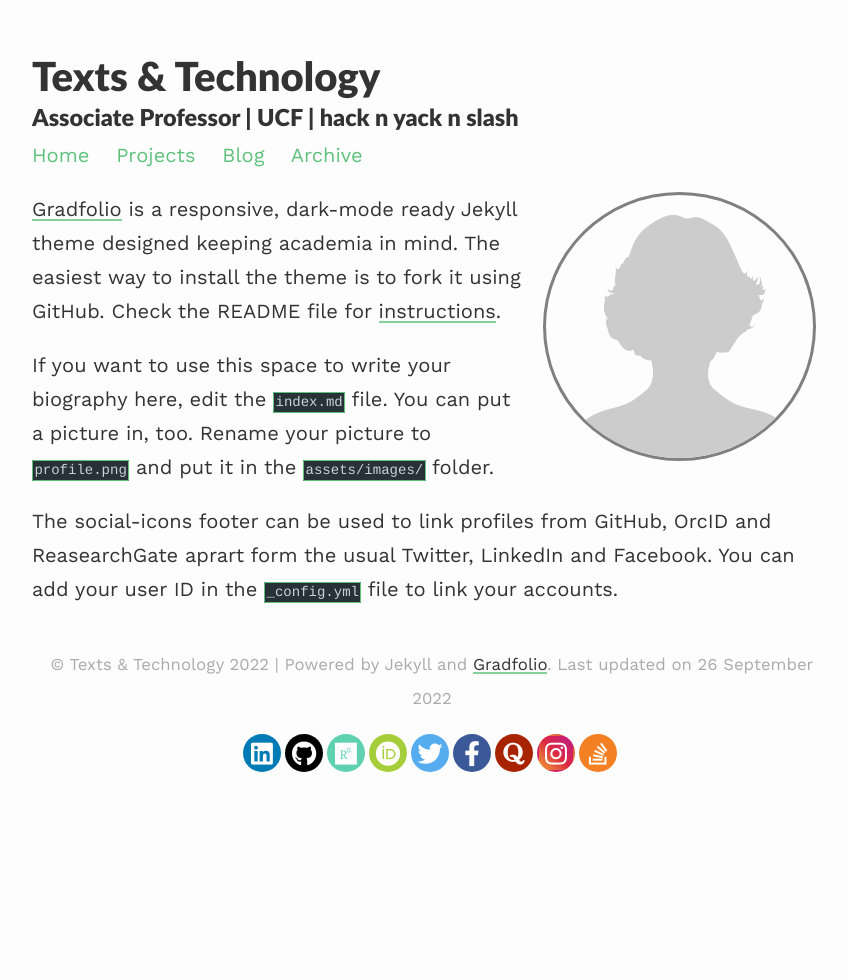
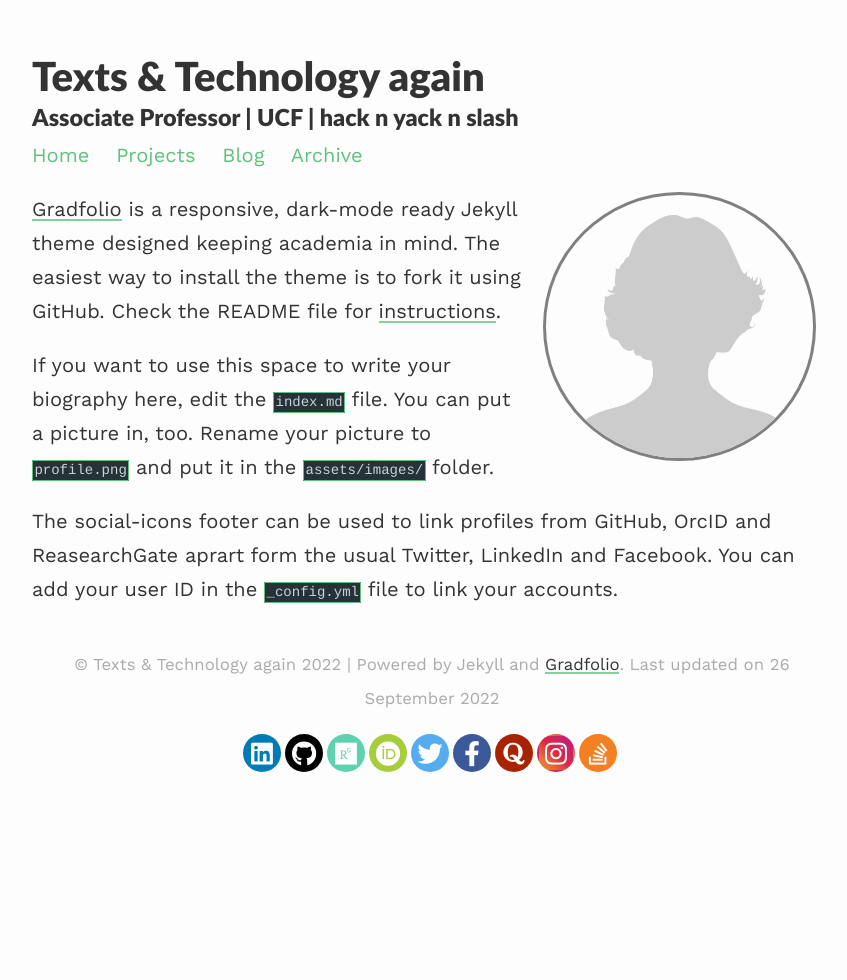
Before and after one commit to AMSUCF/gradsitedemo, a Jekyll site: the page built from index.md, in a window 1280 px wide. Shown: the whole page, without its empty margins (208-1055 px from the left). Built offline with Jekyll 4.4.1, drawn with Linux system fonts in a browser that asks for light colours; nearby versions of some CDN libraries.

Commit message:
added an and again

```diff
--- a/_config.yml
+++ b/_config.yml
@@ -1,6 +1,6 @@
 ### your site title here
 
-title: Texts & Technology
+title: Texts & Technology again
 description: Associate Professor | UCF | hack n yack n slash
 
 baseurl: /gradsitedemo #name of GitHub repository
```
